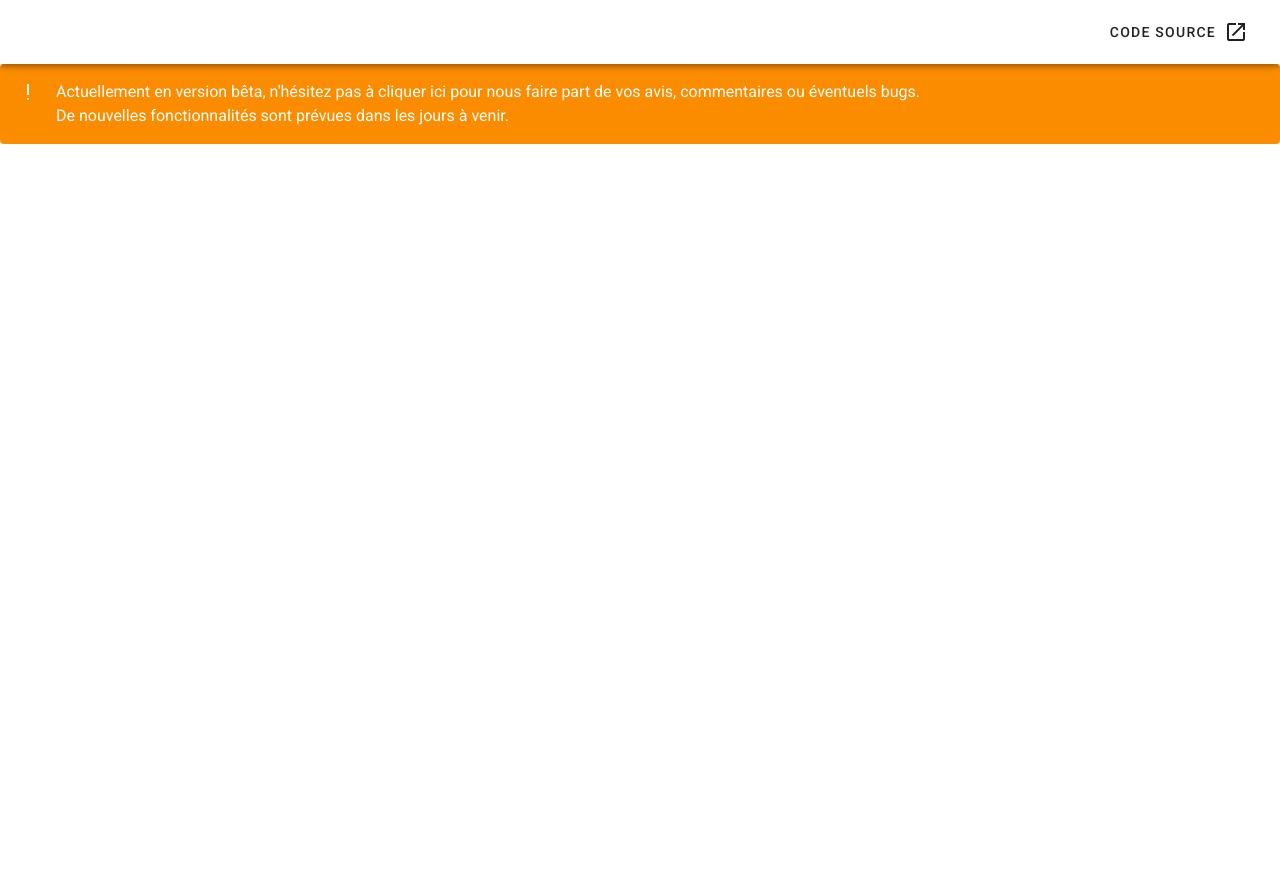
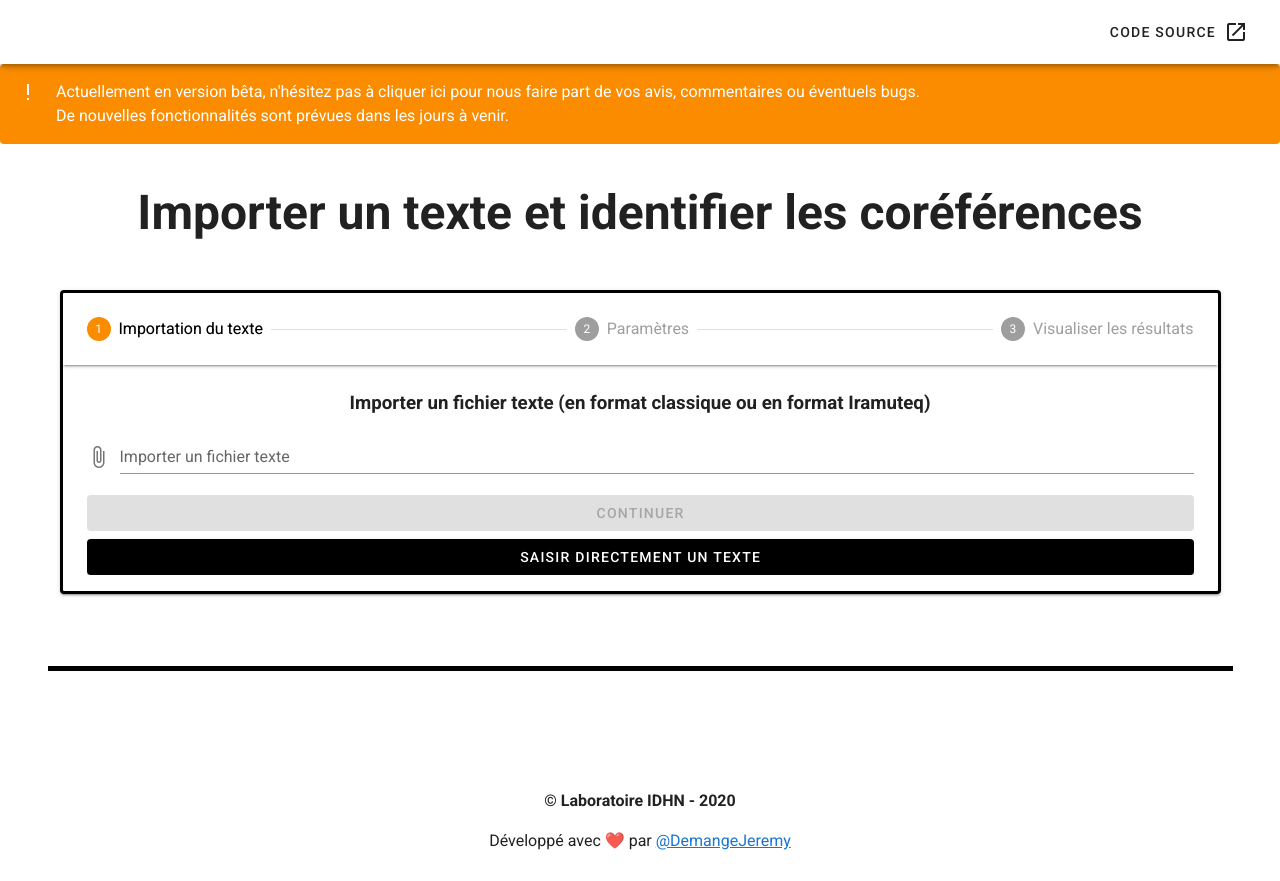
Before and after one commit to cyidhn/coref, a Vue app: page /visualise/1 in a window 1280 px wide. Before the commit the page ends 800 px from the top, so only its background shows below. Built offline with nearby package versions, Linux system fonts and the light colour scheme.

Commit message:
Modification de la visualisation

```diff
--- a/src/App.vue
+++ b/src/App.vue
@@ -35,6 +35,7 @@
 			</a>
 			<router-view />
 		</v-main>
+		<Footer />
 	</v-app>
 	<v-app v-else>
 		<v-main>
@@ -45,12 +46,14 @@
 
 <script>
 	import Loading from "./components/Loading";
+	import Footer from "./components/Footer";
 
 	export default {
 		name: "App",
 
 		components: {
 			Loading,
+			Footer,
 		},
 
 		data: () => ({
--- a/src/components/HelloWorld.vue
+++ b/src/components/HelloWorld.vue
@@ -42,19 +42,14 @@
 				</v-col>
 			</v-row>
 		</v-container>
-		<Footer />
 	</div>
 </template>
 
 <script>
-	import Footer from "./Footer";
-
 	export default {
 		name: "HelloWorld",
 
-		components: {
-			Footer,
-		},
+		components: {},
 
 		data: () => ({
 			texte: "",
--- a/src/components/Start.vue
+++ b/src/components/Start.vue
@@ -112,20 +112,16 @@
 				</v-col>
 			</v-row>
 		</v-container>
-		<Footer />
 	</div>
 </template>
 
 <script>
 	import axios from "axios";
-	import Footer from "./Footer";
 
 	export default {
 		name: "HelloWorld",
 
-		components: {
-			Footer,
-		},
+		components: {},
 
 		data: () => ({
 			texte: "",
--- a/src/router/index.js
+++ b/src/router/index.js
@@ -15,6 +15,11 @@ const routes = [
 		component: () => import("../views/Start.vue"),
 	},
 	{
+		path: "/visualise/:id",
+		name: "Start",
+		component: () => import("../views/Visualise.vue"),
+	},
+	{
 		path: "/about",
 		name: "About",
 		component: () => import("../views/About.vue"),
--- /dev/null
+++ b/src/views/Visualise.vue
@@ -0,0 +1,17 @@
+<template>
+	<div class="start">
+		<Start />
+	</div>
+</template>
+
+<script>
+	// @ is an alias to /src
+	import Start from "@/components/Start.vue";
+
+	export default {
+		name: "Home",
+		components: {
+			Start,
+		},
+	};
+</script>
```
Also changed, not shown: src/components/How.vue (+2 -6 lines).
